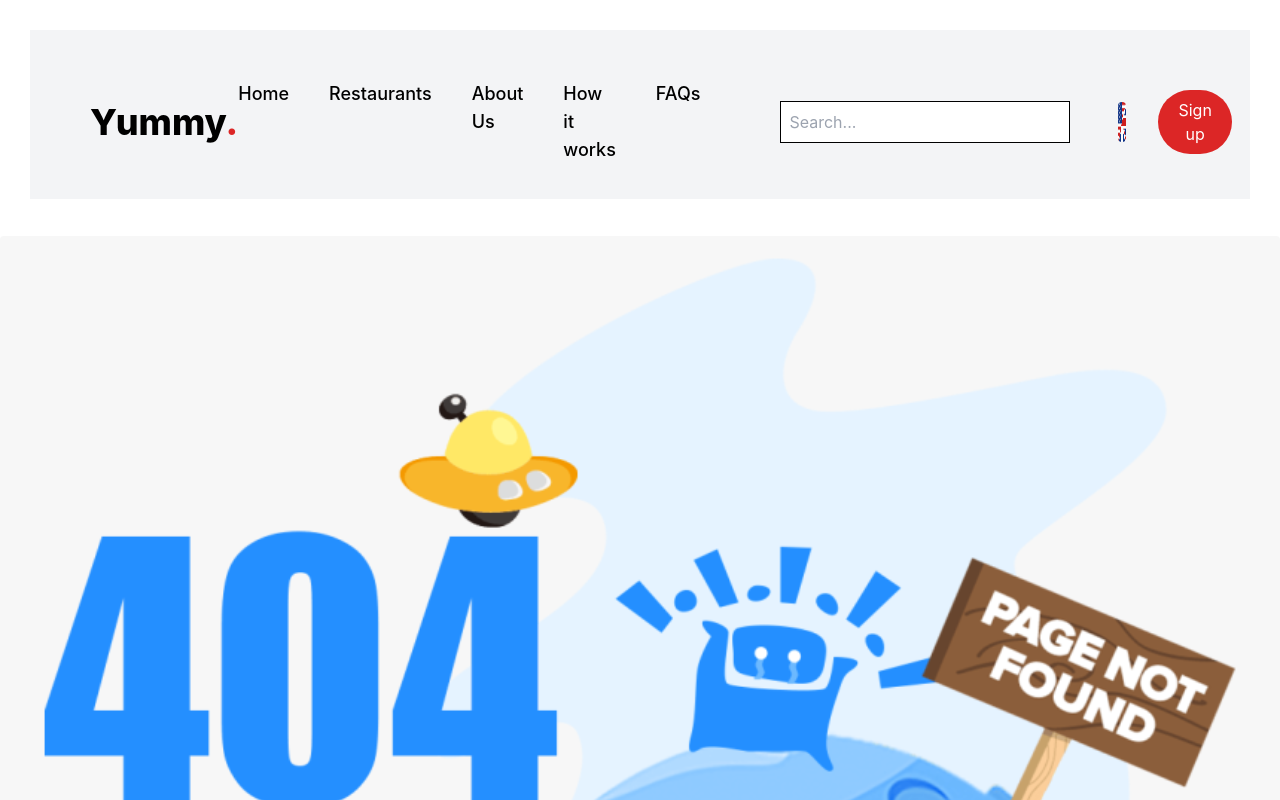
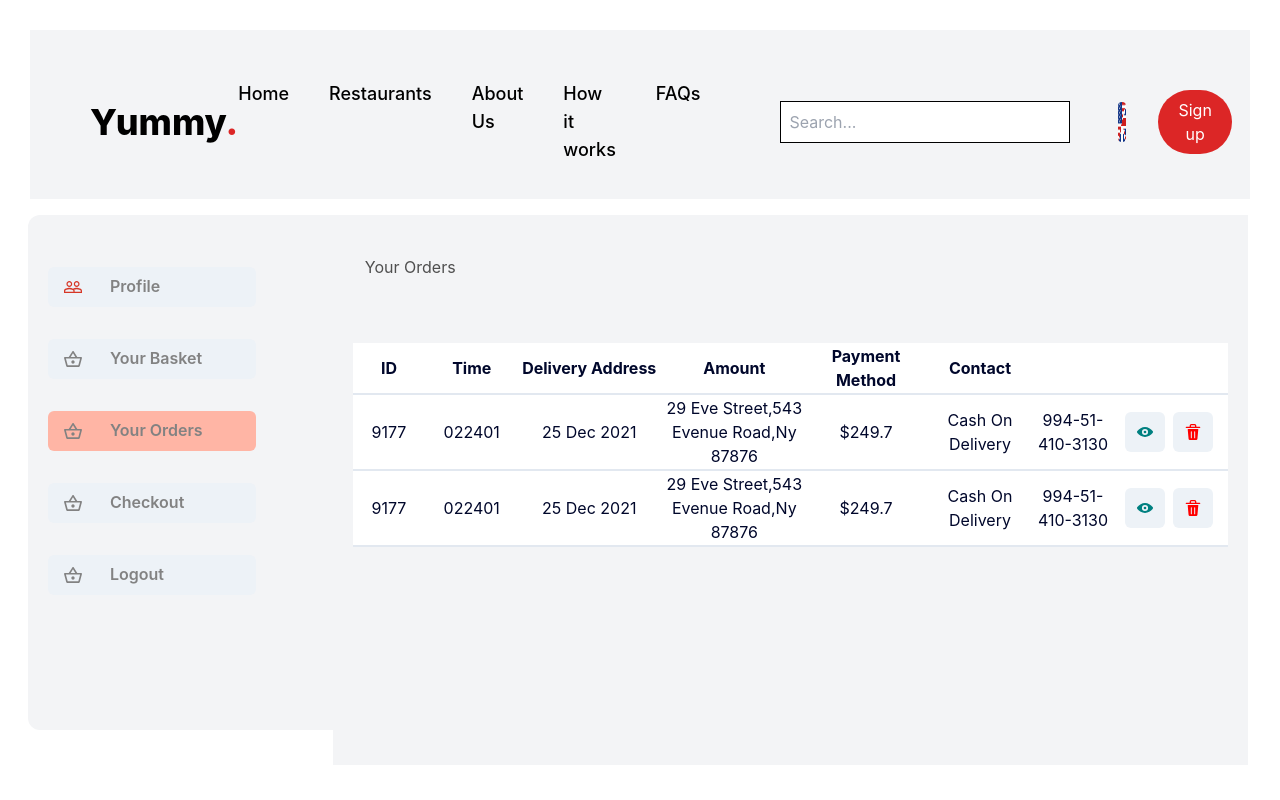
Before and after one commit to YusifAliyev037/YummyApp, a Next.js app: page /user/orders in a window 1280 px wide. Before the commit this address had no page. Shown: the top 800 px of the page. Built offline with nearby package versions, Linux system fonts and the light colour scheme.

Commit message:
I created the orders page

```diff
--- /dev/null
+++ b/pages/user/orders.tsx
@@ -0,0 +1,32 @@
+import Footer from '@/shared/ClientComponent/ClientFooter'
+import ClientHeader from '@/shared/ClientComponent/ClientHeader'
+import OrdersTable from '@/shared/ClientComponent/Orders'
+import UserModul from '@/shared/ClientComponent/UserModul'
+import { Box } from '@chakra-ui/react'
+import React from 'react'
+
+const Orders = () => {
+  return (
+    <Box>
+      <ClientHeader/>
+      <Box className='flex  ' width={'100%'} >
+
+<Box width={'26%'} height='634px'>
+<UserModul />
+</Box>
+<Box width={'74%'}>
+<OrdersTable/>
+</Box>
+
+
+</Box>
+<Footer/>
+</Box>
+
+
+
+
+  )
+}
+
+export default Orders
--- /dev/null
+++ b/shared/ClientComponent/Orders.tsx
@@ -0,0 +1,110 @@
+import { DeleteIcon, ViewIcon } from '@chakra-ui/icons';
+import {
+  Box,
+  ButtonGroup,
+  IconButton,
+
+  Text,
+
+} from '@chakra-ui/react';
+import React from 'react';
+
+const OrdersTable = () => {
+  return (
+    <Box className='flex flex-col  mt-4 mr-8   h-[550px] gap-9  bg-white40'>
+      <Box className='ml-8 mt-10 '>
+        <Text
+          width='164px'
+          height='32px'
+          color='#4F4F4F'
+        >
+          Your Orders
+        </Text>
+      </Box>
+      <table   className="bg-white m-5"  >
+                  <thead className='h-[50px] border-b-2 text-ordersBg' >
+                    <tr className='p-8'>
+                      <th className='w-[100px] text-center'>ID</th>
+                      {/* <th className='w-[100px] text-center'>Customer ID</th> */}
+                      <th className='w-[120px] text-center'>Time</th>
+                      <th className='w-[200px] text-center'>Delivery Address</th>
+                      <th className='w-[150px] text-center'>Amount</th>
+                      <th className='w-[150px] text-center'>Payment Method</th>
+                      <th className='w-[150px] text-center'>Contact</th>
+
+                    </tr>
+                  </thead>
+                  <tbody >
+                    <tr className='h-[60px] border-b-2 p-8 text-ordersBg'>
+                      <td className='w-[100px] text-center'>
+                        9177
+                      </td>
+                      <td className='w-[100px] text-center'>
+                      022401
+                      </td> <td className='w-[100px] text-center'>
+                      25 Dec 2021
+                      </td> <td  className='w-[200px] text-center'>
+                      29 Eve Street,543 Evenue Road,Ny 87876
+                      </td> <td className='w-[100px] text-center'>
+                      $249.7
+                      </td> <td className='w-[100px] text-center'>
+                      Cash On Delivery
+                      </td>
+                      <td className='w-[100px] text-center'>
+                      994-51-410-3130
+                      </td> <td className='w-[140px] text-center'>
+                      <ButtonGroup>
+                                        <IconButton
+                                            color="teal"
+                                            aria-label="Edit"
+                                            icon={<ViewIcon />}
+                                        />
+                                        <IconButton
+                                            color="red"
+                                            aria-label="Delete"
+                                            icon={<DeleteIcon />}
+
+                                        />
+                                    </ButtonGroup>
+                      </td>
+                    </tr>
+                    <tr className='h-[60px] border-b-2 p-8 text-ordersBg'>
+                      <td className='w-[100px] text-center'>
+                        9177
+                      </td>
+                      <td className='w-[100px] text-center'>
+                      022401
+                      </td> <td className='w-[100px] text-center'>
+                      25 Dec 2021
+                      </td> <td  className='w-[200px] text-center'>
+                      29 Eve Street,543 Evenue Road,Ny 87876
+                      </td> <td className='w-[100px] text-center'>
+                      $249.7
+                      </td> <td className='w-[100px] text-center'>
+                      Cash On Delivery
+                      </td>
+                      <td className='w-[100px] text-center'>
+                      994-51-410-3130
+                      </td> <td className='w-[140px] text-center'>
+                      <ButtonGroup>
+                                        <IconButton
+                                            color="teal"
+                                            aria-label="Edit"
+                                            icon={<ViewIcon />}
+                                        />
+                                        <IconButton
+                                            color="red"
+                                            aria-label="Delete"
+                                            icon={<DeleteIcon />}
+
+                                        />
+                                    </ButtonGroup>
+                      </td>
+                    </tr>
+                  </tbody>
+                </table >
+    </Box>
+  );
+};
+
+export default OrdersTable;
--- a/tailwind.config.js
+++ b/tailwind.config.js
@@ -47,6 +47,8 @@ module.exports = {
       redUserModul: "#ed5d53",
       redUserModul10:"#D63626",
       userText:"#828282" ,
+      ordersBg:" #00072B",
+
 
 
 
```
